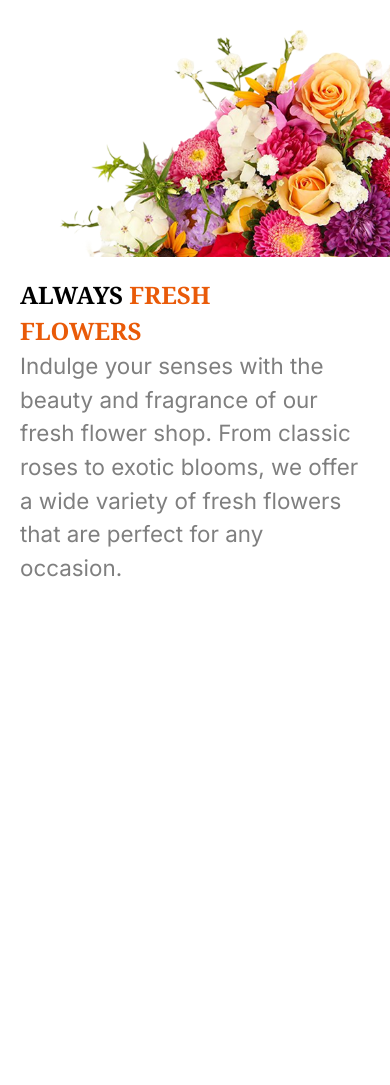
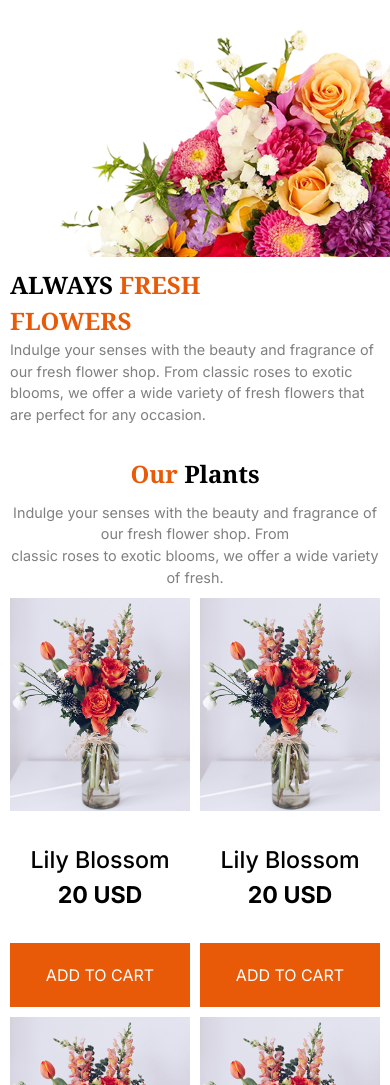
Before and after one commit to BiswanathBD/Faugei-Flowers-Shop, a plain HTML site: page index.html in a window 390 px wide. Shown: the part 75-1160 px from the top of the page. Before the commit the page ends 844 px from the top, so only its background shows below. Drawn offline with nearby package versions, Linux system fonts and the light colour scheme.

Commit message:
our plants section complete with mobile responsive

```diff
--- a/index.html
+++ b/index.html
@@ -19,6 +19,7 @@
     <title>Faugei | Flowers Shop</title>
 </head>
 <body class="inter">
+
     <nav class="nav container flex justify-between">
         <img class="logo" src="./assets/logo.png" alt="faugei logo">
 <!-- logo size may need to change on small screen responsive -->
@@ -36,6 +37,7 @@
                 </li></a>
         </ul>
     </nav>
+
     <section class="hero container flex">
         <div class="hero-content">
             <h1 class="noto-serif text-[4rem] font-bold">ALWAYS <span class="text-[#E95A08]">FRESH <br> FLOWERS</span></h1>
@@ -43,5 +45,61 @@
         </div>
         <img src="./assets/hero-flower.png" alt="">
     </section>
+
+    <section class="plants container">
+        <h2 class="noto-serif text-[3.15rem] font-bold text-center"><span class="text-[#E95A08]">Our</span> Plants</h2>
+        <p class="text-[rgba(0,0,0,0.5)] text-[1.4rem] text-center">Indulge your senses with the beauty and fragrance of our fresh flower shop. From <br> classic roses to exotic blooms, we offer a wide variety of fresh.</p>
+        <div class="plant-card-container">
+            <div class="plant-card text-center grid place-items-center">
+                <img src="./assets/sample-flower-image.png" alt="">
+                <h5 class="text-[1.45rem] font-medium">Lily Blossom</h5>
+                <h5 class="text-[1.45rem] font-bold">20 USD</h5>
+                <button class="btn bg-[#E95A08]">ADD TO CART</button>
+            </div>
+            <div class="plant-card text-center grid place-items-center">
+                <img src="./assets/sample-flower-image.png" alt="">
+                <h5 class="text-[1.45rem] font-medium">Lily Blossom</h5>
+                <h5 class="text-[1.45rem] font-bold">20 USD</h5>
+                <button class="btn bg-[#E95A08]">ADD TO CART</button>
+            </div>
+            <div class="plant-card text-center grid place-items-center">
+                <img src="./assets/sample-flower-image.png" alt="">
+                <h5 class="text-[1.45rem] font-medium">Lily Blossom</h5>
+                <h5 class="text-[1.45rem] font-bold">20 USD</h5>
+                <button class="btn bg-[#E95A08]">ADD TO CART</button>
+            </div>
+            <div class="plant-card text-center grid place-items-center">
+                <img src="./assets/sample-flower-image.png" alt="">
+                <h5 class="text-[1.45rem] font-medium">Lily Blossom</h5>
+                <h5 class="text-[1.45rem] font-bold">20 USD</h5>
+                <button class="btn bg-[#E95A08]">ADD TO CART</button>
+            </div>
+            <div class="plant-card text-center grid place-items-center">
+                <img src="./assets/sample-flower-image.png" alt="">
+                <h5 class="text-[1.45rem] font-medium">Lily Blossom</h5>
+                <h5 class="text-[1.45rem] font-bold">20 USD</h5>
+                <button class="btn bg-[#E95A08]">ADD TO CART</button>
+            </div>
+            <div class="plant-card text-center grid place-items-center">
+                <img src="./assets/sample-flower-image.png" alt="">
+                <h5 class="text-[1.45rem] font-medium">Lily Blossom</h5>
+                <h5 class="text-[1.45rem] font-bold">20 USD</h5>
+                <button class="btn bg-[#E95A08]">ADD TO CART</button>
+            </div>
+            <div class="plant-card text-center grid place-items-center">
+                <img src="./assets/sample-flower-image.png" alt="">
+                <h5 class="text-[1.45rem] font-medium">Lily Blossom</h5>
+                <h5 class="text-[1.45rem] font-bold">20 USD</h5>
+                <button class="btn bg-[#E95A08]">ADD TO CART</button>
+            </div>
+            <div class="plant-card text-center grid place-items-center">
+                <img src="./assets/sample-flower-image.png" alt="">
+                <h5 class="text-[1.45rem] font-medium">Lily Blossom</h5>
+                <h5 class="text-[1.45rem] font-bold">20 USD</h5>
+                <button class="btn bg-[#E95A08]">ADD TO CART</button>
+            </div>
+        </div>
+    </section>
+
 </body>
 </html>
--- a/styles/style.css
+++ b/styles/style.css
@@ -20,18 +20,38 @@
     max-width: 1140px;
     margin: 0 auto;
 }
+.btn{
+    padding: 20px 80px;
+    color: white;
+}
+
+/* header related style */
 .nav{
     margin: 30px auto;
 }.nav-menu{
     align-items: center;
     gap: 50px;
+    font-weight: 600;
 }
 .hero{
     margin: 120px auto;
     align-items: end;
 }
 
+/* our plants section style */
+.plant-card-container{
+    display: grid;
+    grid-template-columns: repeat(4, 1fr);
+    margin: 4rem auto;
+    gap: 20px;
 
+}
+.plant-card-container img{
+    margin-bottom: 30px;
+}
+.plant-card-container .btn{
+    margin-top: 30px;
+}
 
 
 
@@ -51,12 +71,27 @@
     }
     .hero{
         flex-direction: column-reverse;
-        margin: 28px auto;
+        margin: 20px auto;
     }
     .hero-content{
-        margin: 20px;
+        padding: 10px;
     }
-    h1{
+    h1, h2{
         font-size: 1.5rem;
     }
+    p{
+        font-size: 0.9rem;
+    }
+    .plants p{
+        margin: 10px;
+    }
+    .plant-card-container{
+        grid-template-columns: repeat(2, 1fr);
+        margin: 10px;
+        gap: 10px;
+    }
+    .btn{
+        padding: 20px;
+        width: 100%;
+    }
 }
```
